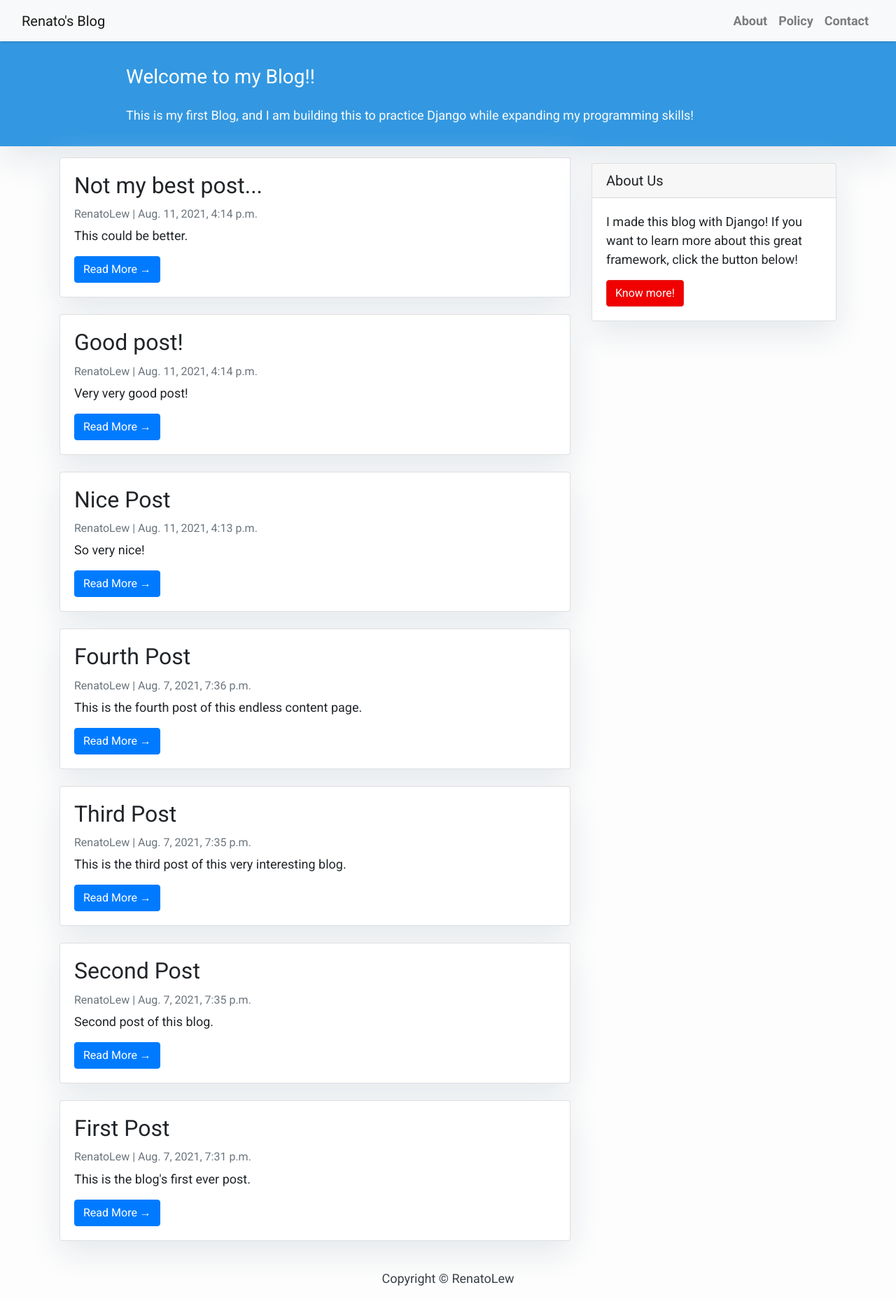
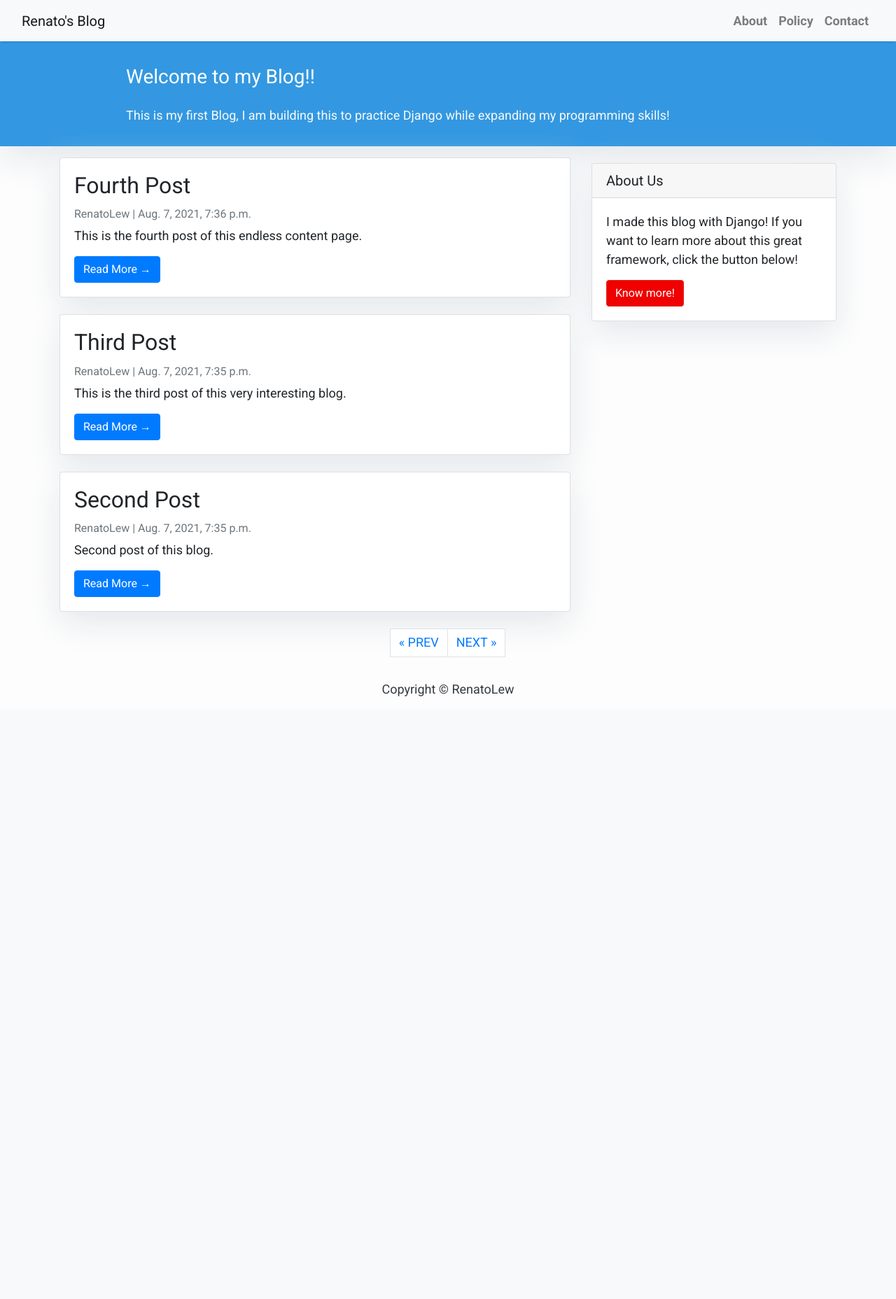
Before and after one commit to renatolew/DjangoBlod, a Django app: page /?page=2 in a window 1280 px wide. Shown: the whole page at 70% size. After the commit the page ends 995 px from the top, so only its background shows below. Run offline with Django 3.2, Linux system fonts and the light colour scheme; data comes from the database, SQL or seed files in the repository; both versions use the stored data as it was after the commit; some libraries are stand-ins or nearby versions.

Commit message:
Adding pagination and finishing project!

```diff
--- a/mysite/mysite/blog/views.py
+++ b/mysite/mysite/blog/views.py
@@ -6,6 +6,7 @@ from django.shortcuts import render, get_object_or_404
 class PostList(generic.ListView):
     queryset = Post.objects.filter(status=1).order_by('-created_on')
     template_name = 'index.html'
+    paginate_by = 3
 
 def post_detail(request, slug):
     template_name = 'post_detail.html'
--- a/mysite/mysite/templates/index.html
+++ b/mysite/mysite/templates/index.html
@@ -23,7 +23,7 @@
             <div class=" col-md-8 col-md-10 mx-auto">
                 <div class="site-heading">
                     <h3 class=" site-heading my-4 mt-3 text-white"> Welcome to my Blog!! </h3>
-                    <p class="text-light">This is my first Blog, and I am building this to practice Django while expanding my programming skills! &nbsp
+                    <p class="text-light">This is my first Blog, I am building this to practice Django while expanding my programming skills! &nbsp
                     </p>
                 </div>
             </div>
@@ -48,4 +48,18 @@
         {% block sidebar %} {% include 'sidebar.html' %} {% endblock sidebar %}
     </div>
 </div>
+{% if is_paginated %}
+  <nav aria-label="Page navigation conatiner"></nav>
+  <ul class="pagination justify-content-center">
+    {% if page_obj.has_previous %}
+    <li><a href="?page={{ page_obj.previous_page_number }}" class="page-link">&laquo; PREV </a></li>
+    {% endif %}
+    {% if page_obj.has_next %}
+    <li><a href="?page={{ page_obj.next_page_number }}" class="page-link"> NEXT &raquo;</a></li>
+
+    {% endif %}
+  </ul>
+  </nav>
+</div>
+{% endif %}
 {%endblock%}
```
Also changed, not shown: mysite/mysite/db.sqlite3.
